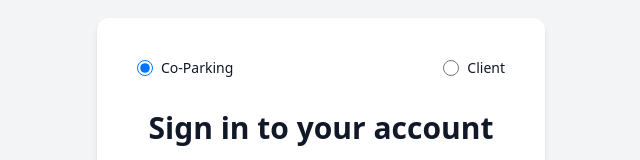
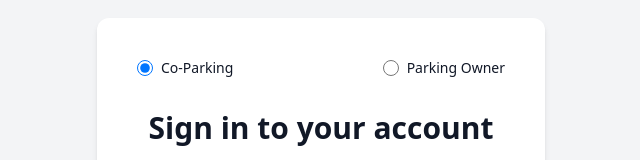
Before and after one commit to SunilK652/co-parking, a Next.js app: page /login in a window 1280 px wide. Shown: the part 166-326 px from the top of the page, without its empty margins (319-959 px from the left). Built offline with nearby package versions, Linux system fonts and the light colour scheme.

Commit message:
removed unnecessary code

```diff
--- a/src/app/confirmation/page.js
+++ b/src/app/confirmation/page.js
@@ -17,7 +17,6 @@ const ConfirmationPage = () => {
   };
 
   useEffect(() => {
-    // Show toast notification
     toast.success('Your slot is confirmed!', {
       position: "top-center",
       autoClose: 5000,
@@ -56,8 +55,8 @@ const ConfirmationPage = () => {
                   <li className="text-gray-700"><strong>Address:</strong> {parkingDetails?.address}</li>
                   <li className="text-gray-700"><strong>Spot Name:</strong> {parkingDetails?.spotName}</li>
                   <li className="text-gray-700"><strong>Landmark:</strong> {parkingDetails?.landMark}</li>
-                  <li className="text-gray-700"><strong>FromDate:</strong> {moment(parkingDetails?.fromDate).format('MMMM DD, hA')}</li>
-                  <li className="text-gray-700"><strong>ToDate:</strong> {moment(parkingDetails?.toDate).format('MMMM DD, hA')}</li>
+                  <li className="text-gray-700"><strong>From Date:</strong> {moment(parkingDetails?.fromDate).format('MMMM DD, hA')}</li>
+                  <li className="text-gray-700"><strong>To Date:</strong> {moment(parkingDetails?.toDate).format('MMMM DD, hA')}</li>
                   <li className="text-gray-700"><strong>Phone Number:</strong> {parkingDetails?.phoneNumber}</li>
                   <li className="text-gray-700"><strong>Pincode:</strong> {parkingDetails?.pinCode}</li>
                 </ul>
--- a/src/app/login/page.js
+++ b/src/app/login/page.js
@@ -14,8 +14,6 @@ const LoginPage = () => {
 
     try {
       const data = await loginUser(username, password);
-
-      console.log('data', data)
       localStorage.setItem('authToken', data.token);
       localStorage.setItem('username', data.email);
       localStorage.setItem('role', role);
@@ -66,7 +64,7 @@ const LoginPage = () => {
               htmlFor="parking-owner"
               className="ml-2 block text-sm text-gray-900"
             >
-              Client
+              Parking Owner
             </label>
           </div>
         </div>
--- a/src/app/owner-dashboard/page.js
+++ b/src/app/owner-dashboard/page.js
@@ -66,7 +66,6 @@ const ParkingOwnerDashboard = () => {
       let toDate = moment(formData.toDate).format('YYYY-MM-DDTHH:mm:ss');
       const response = await addOwner(formData.name, formData.address, formData.phone,
         formData.spotName, formData.pinCode, formData.landMark, formData.segment, formData.city, formData.state, formData.price, fromDate, toDate);
-      console.log('fromDate', fromDate, toDate);
       setLoading(false);
       setSuccessMessage(response.message);
       setFormData({
--- a/src/app/payment/page.js
+++ b/src/app/payment/page.js
@@ -125,7 +125,6 @@ const PaymentInfo = () => {
                       <CardFrame />
                       <button
                         onClick={(e) => {
-                          console.log('token', e);
                           Frames.submitCard();
                         }}
                         className="mt-2 px-4 py-2 bg-indigo-600 text-white rounded-md hover:bg-indigo-700 focus:outline-none focus:ring-2 focus:ring-indigo-500"
```
Also changed, not shown: src/app/dashboard/page.js (+0 -12 lines).
